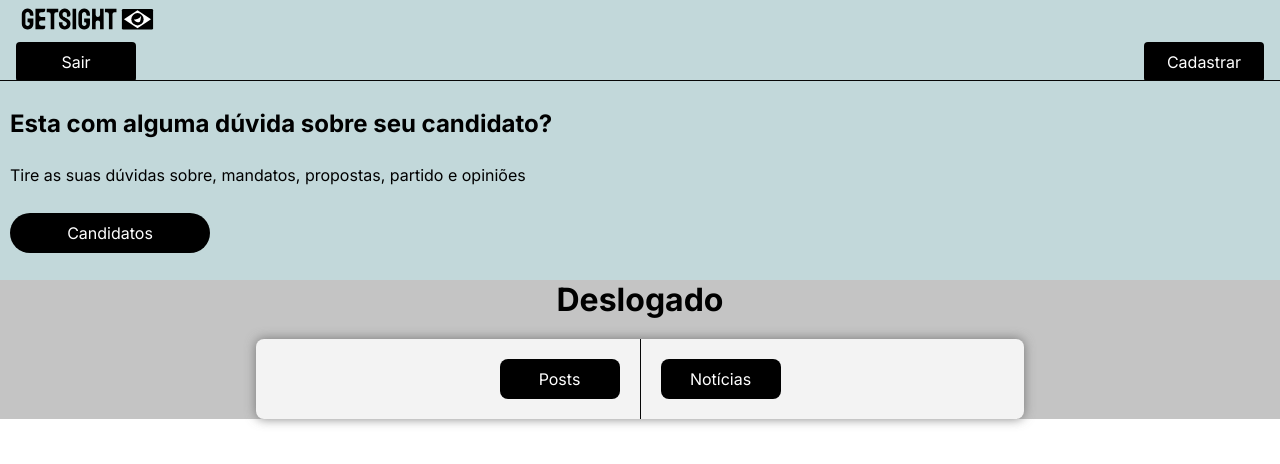
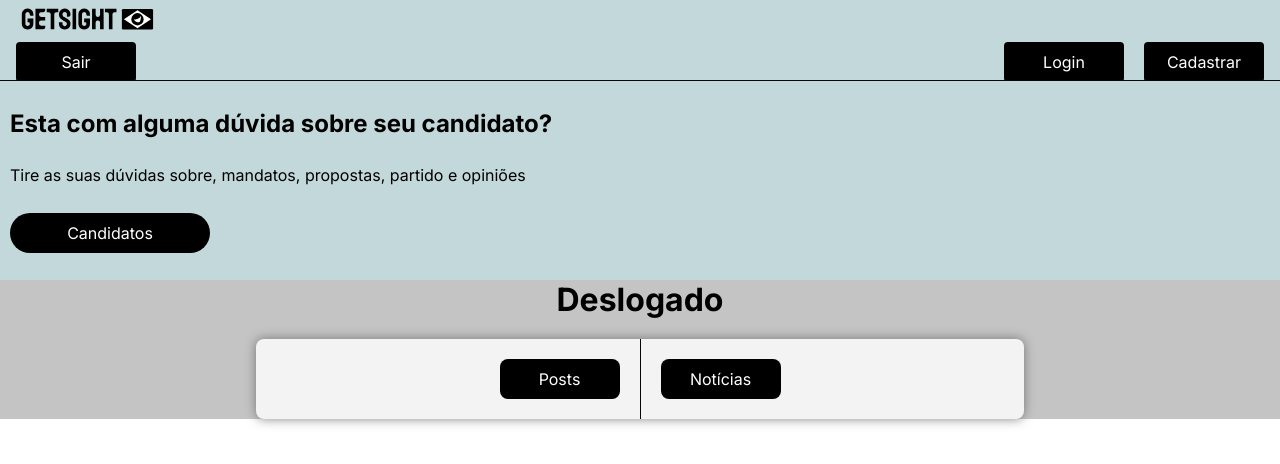
Before and after one commit to vitorschmidt/Getsight, a React (Create React App) app: page /home in a window 1280 px wide. Shown: the top 464 px of the page. Built offline with nearby package versions, Linux system fonts and the light colour scheme; no server answers.

Commit message:
fix:create button login/adjust

```diff
--- a/src/Components/Header/index.jsx
+++ b/src/Components/Header/index.jsx
@@ -34,11 +34,19 @@ const Header = ({ bg, height, headerVersion, user = "Teste," }) => {
 
             <ColRight width="300px">
               <Button
+                onClick={() => history.push("/")}
+                backGround="#000000"
+                textColor="#fff"
+              >
+                Sair
+              </Button>
+              <div className="teste">
+              <Button
                 onClick={() => history.push("/login")}
                 backGround="#000000"
                 textColor="#fff"
               >
-                Sair
+                Login
               </Button>
               <Button
                 onClick={() => history.push("/register")}
@@ -47,6 +55,8 @@ const Header = ({ bg, height, headerVersion, user = "Teste," }) => {
               >
                 Cadastrar
               </Button>
+              </div>
+
             </ColRight>
           </Headers>
         ) : headerVersion === "homeCandidates" ? (
--- a/src/Components/Header/style.js
+++ b/src/Components/Header/style.js
@@ -23,7 +23,9 @@ export const Headers = styled.header`
 
   justify-content: space-between;
   width: 100%;
-
+  .teste button{
+    margin-left:20px;
+  }
   .inputContainer {
     max-width: 350px;
     min-width: 288px;
```
